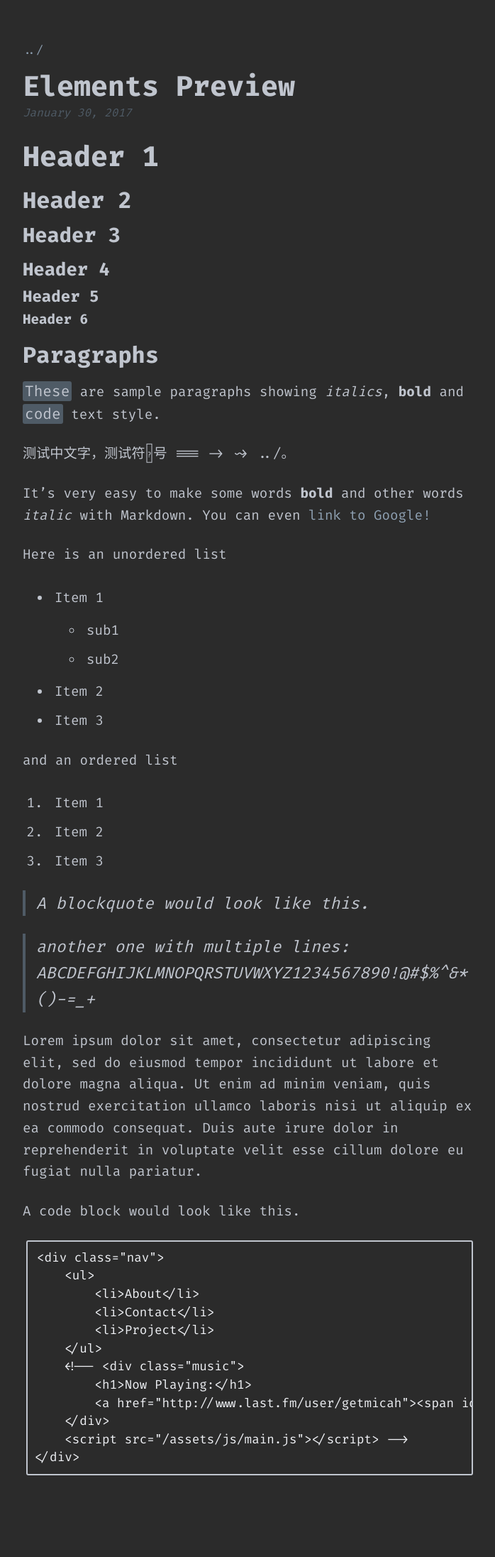
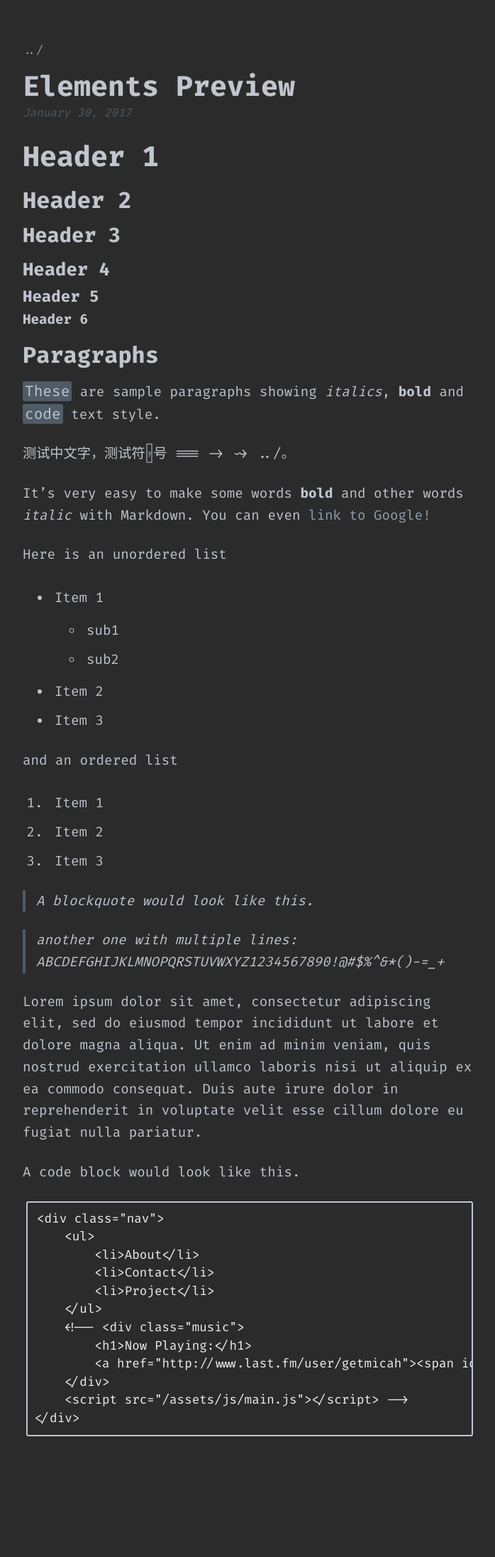
Before and after one commit to wyudong/blog, a Jekyll site: the page built from _posts/2017-01-30-elements-preview.md, in a window 1280 px wide. Shown: the whole page at 71% size, without its empty margins (288-986 px from the left). Built offline with Jekyll 4.4.1, drawn with Linux system fonts in a browser that asks for light colours; after the commit the page ends 2138 px from its top, so only the background shows below that.

Commit message:
Fix blockquote font size

```diff
--- a/assets/css/main.scss
+++ b/assets/css/main.scss
@@ -37,7 +37,7 @@ blockquote {
     color: $color-plain;
     border-left: 4px solid $color-quote;
     padding-left: 15px;
-    font-size: $font-size-main;
+    font-size: $font-size-default;
     font-style: italic;
 }
 
```
